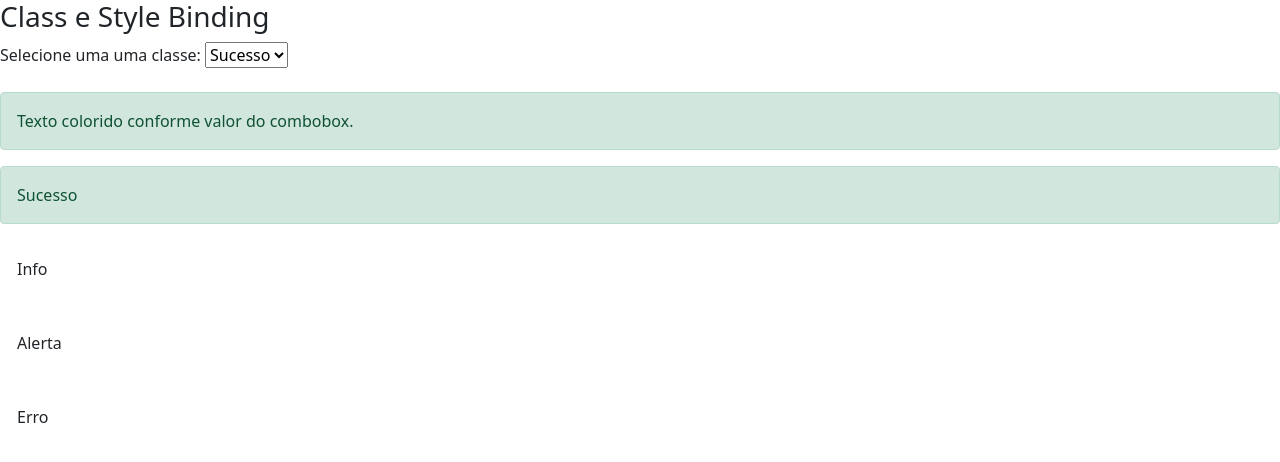
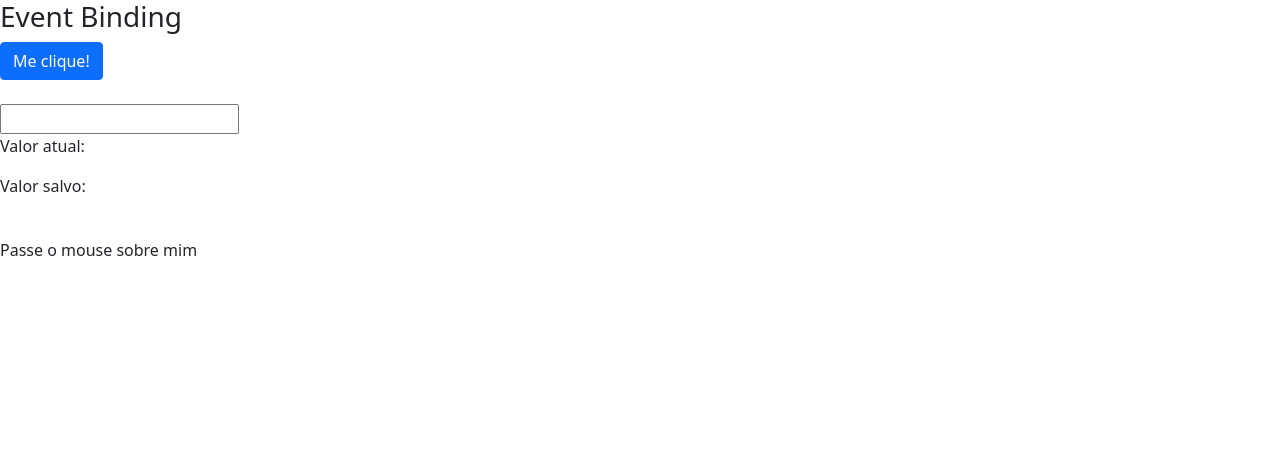
Before and after one commit to FDaniloDuarte/data-binding-angular, an Angular app: page / in a window 1280 px wide. Shown: the top 462 px of the page. Built offline with nearby package versions, Linux system fonts and the light colour scheme.

Commit message:
Event binding

```diff
--- a/src/app/data-binding/data-binding.component.html
+++ b/src/app/data-binding/data-binding.component.html
@@ -1,6 +1,6 @@
-<section class="property-binding">
+<!--section class="property-binding">
 
-    <!--article>
+    <--article>
         <h3>Interpolation / Interpolação</h3>
         <p>String renderizada com Interpolação: {{ url }}</p>
         <p>Resultado de 1 + 1 é: {{ 1 + 1 }}</p>
@@ -16,7 +16,7 @@
 
     </article-->
 
-    <article>
+    <!--article>
         <h3>Class e Style Binding</h3>
         <div>
             Selecione uma uma classe:
@@ -43,6 +43,41 @@
 
         </div>
 
+    </!--article>
+
+</!--section-->
+
+<section class="event-binding">
+
+    <article>
+        <h3>Event Binding</h3>
+        <div>
+            <button (click)="botaoClicado()"
+            class="btn btn-primary">
+                Me clique!
+            </button>
+
+            <br><br>
+
+            <input type="text"
+            (keyup)="onkeyUp($event)"
+            (keyup.enter)="salvarValor(campoInput.value)"
+            (blur)="salvarValor(campoInput.value)"
+            #campoInput/>
+
+            <p>Valor atual: {{ valorAtual }}</p>
+            <p>Valor salvo: {{ valorSalvo }}</p>
+
+            <br>
+            <span
+                (mouseover)="onMouseOverOut()"
+                (mouseout)="onMouseOverOut()"
+                [class.highlight]="isMouseOver"
+                >
+                Passe o mouse sobre mim
+            </span>
+
+        </div>
     </article>
 
 </section>
--- a/src/app/data-binding/data-binding.component.ts
+++ b/src/app/data-binding/data-binding.component.ts
@@ -3,13 +3,26 @@
 @Component({
   selector: 'app-data-binding',
   templateUrl: './data-binding.component.html',
-  styleUrls: ['./data-binding.component.css']
+  //styleUrls: ['./data-binding.component.css']
+  styles: [
+    `
+      .highligh{
+        background-color: yellow;
+        font-weight: bold;
+      }
+    `
+  ]
 })
 export class DataBindingComponent implements OnInit {
 
   url: string = 'http://loiane.com';
   cursoAngular: boolean = true;
   urlImagem = 'http://lorempixel.com/400/200/nature/';
+
+  valorAtual: string = '';
+  valorSalvo = '';
+
+  isMouseOver: boolean = false;
 
   getValor(){
     return 1;
@@ -19,6 +32,22 @@
     return true;
   }
 
+  botaoClicado(){
+    alert('Botao clicado!');
+  }
+
+  onkeyUp(evento: KeyboardEvent){
+    this.valorAtual = ((<HTMLInputElement>evento.target).value);
+  }
+
+  salvarValor(valor){
+    this.valorSalvo = valor;
+  }
+
+  onMouseOverOut(){
+    this.isMouseOver = !this.isMouseOver;
+  }
+
   constructor() { }
 
   ngOnInit(): void {
--- a/src/styles.css
+++ b/src/styles.css
@@ -1 +1,5 @@
 /* You can add global styles to this file, and also import other style files */
+.highlight{
+    background-color: yellow;
+    font-weight: bold;
+}
```
